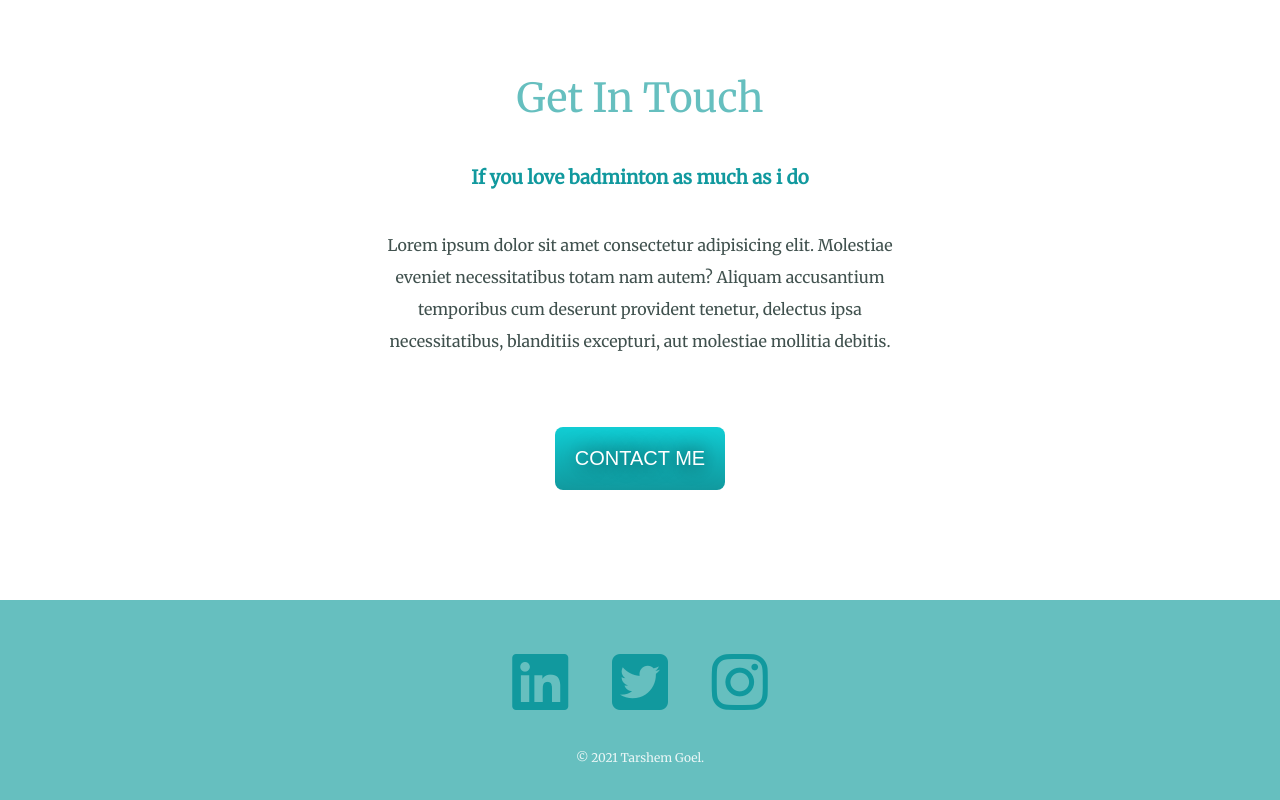
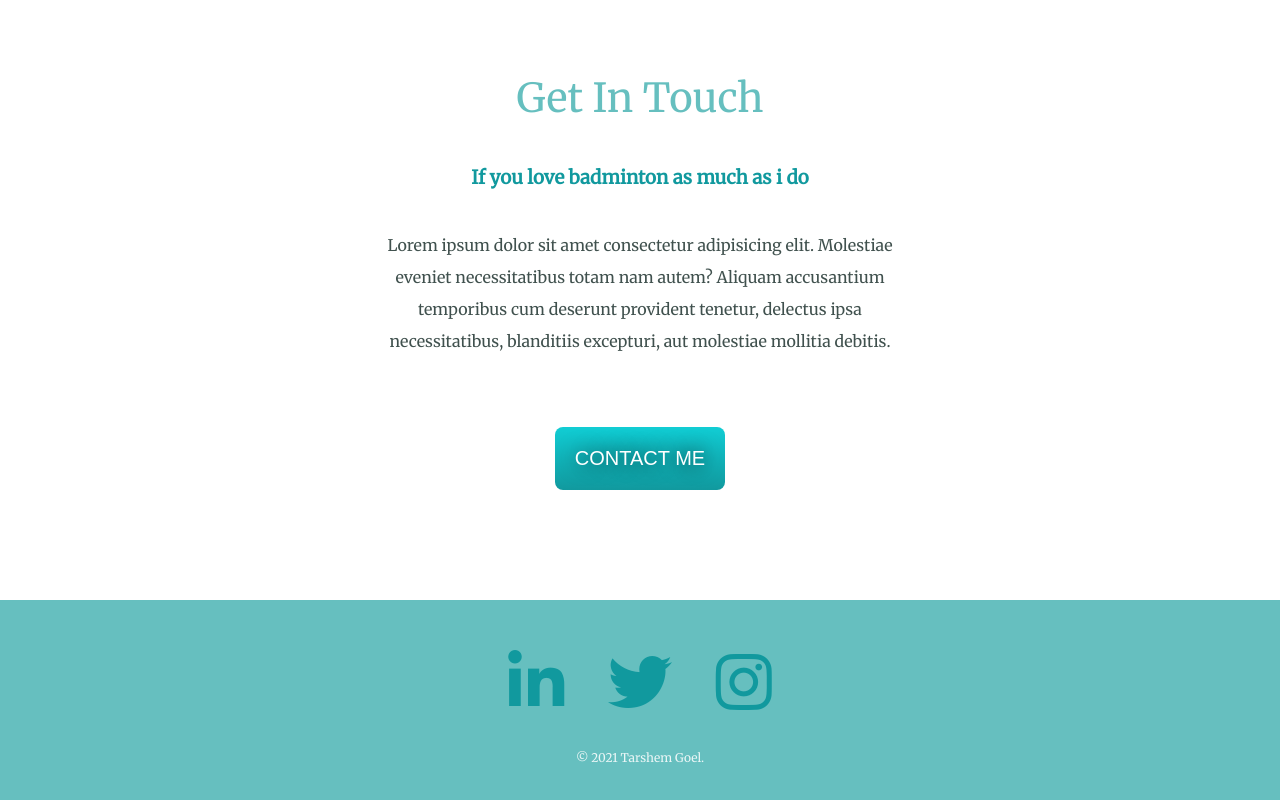
Before and after one commit to Tarshem/HTML-CSS, a plain HTML site: page index.html in a window 1280 px wide. Shown: the part 2387-3187 px from the top of the page. Drawn offline with Linux system fonts and the light colour scheme.

Commit message:
Update index.html

```diff
--- a/index.html
+++ b/index.html
@@ -47,8 +47,8 @@
 
 
           <div class="bottom-container">
-            <a class="footer-link" href="https://www.linkedin.com/in/tarshem-goel-8147731ab/"><i class="fab fa-linkedin fa-4x"></i></a>
-            <a class="footer-link" href="https://twitter.com/Tarshem30928107"><i class="fab fa-twitter-square fa-4x"></i></a>
+            <a class="footer-link" href="https://www.linkedin.com/in/tarshem-goel-8147731ab/"><i class="fab fa-linkedin-in fa-4x"></i></a>
+            <a class="footer-link" href="https://twitter.com/Tarshem30928107"><i class="fab fa-twitter fa-4x"></i></a>
             <a class="footer-link" href="https://www.instagram.com/tarshem_goel/"><i class="fab fa-instagram fa-4x"></i></a>
             <p class="copyright">© 2021 Tarshem Goel.</p>
           </div>
```
